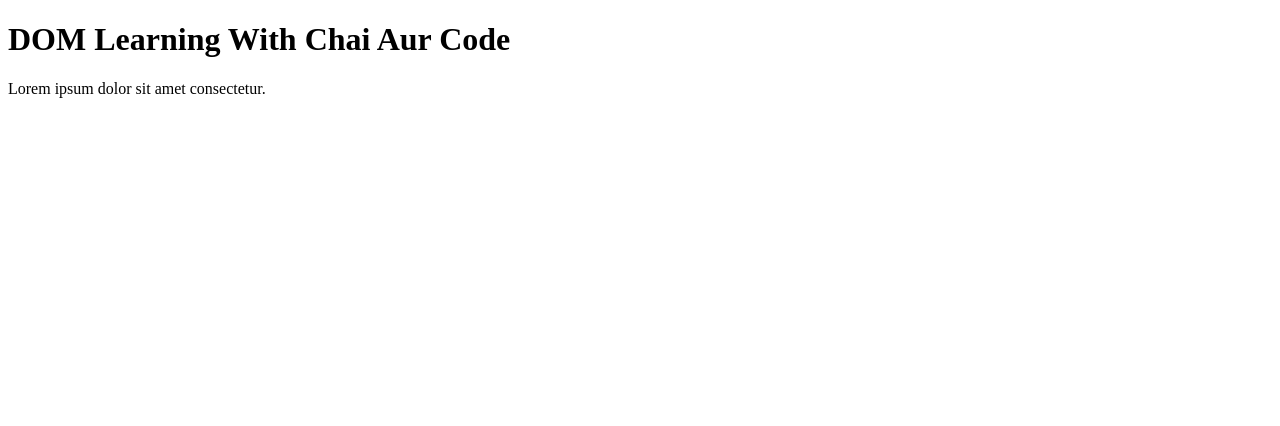
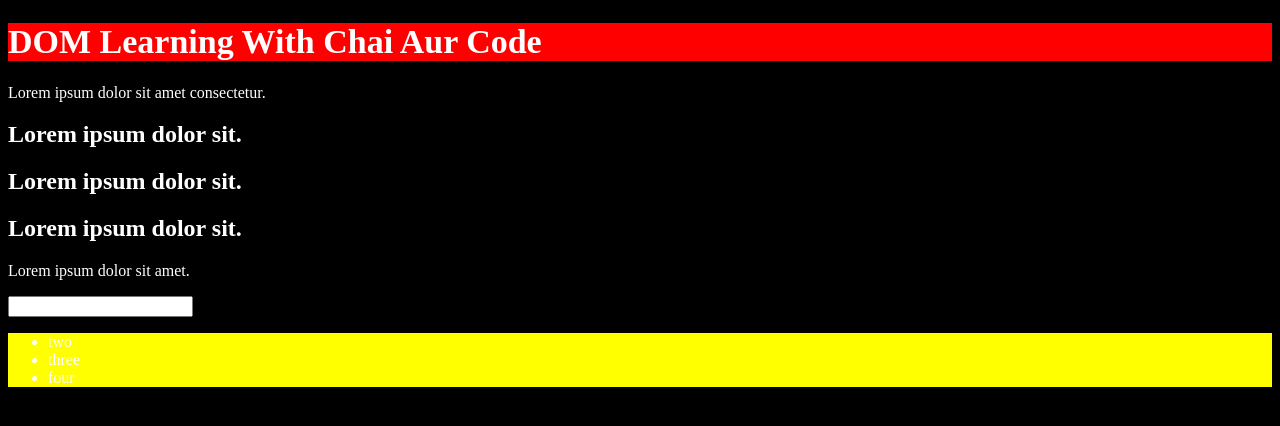
Before and after one commit to devkkaran/JS-Practice, a plain HTML site: page 06_dom/one.html in a window 1280 px wide. Drawn offline with Linux system fonts and the light colour scheme.

Commit message:
20/07/2024

```diff
--- a/05_iterations/three.js
+++ b/05_iterations/three.js
@@ -26,7 +26,7 @@
 
 console.log(map);
 console.log(Object.keys(map));
-
+console.log(map.keys());
 console.log(typeof map);
 
 console.log(map instanceof Object);
--- a/06_dom/one.html
+++ b/06_dom/one.html
@@ -4,10 +4,31 @@
     <meta charset="UTF-8">
 
     <title>DOM - Document Object Model</title>
+
+    <style>
+        .bg-black{
+            background-color: black;
+            color: white;
+
+        }
+    </style>
 </head>
-<body>
-    <h1>DOM Learning With Chai Aur Code</h1>
-    <p> Lorem ipsum dolor sit amet consectetur.
+<body class="bg-black">
+    <h1 id="title" class="heading" style="font-size: 34px; background-color: red;">DOM Learning With Chai Aur Code  <span style = "display: none;"> Test Case
+    </span></h1>
+    <p id ="para"> Lorem ipsum dolor sit amet consectetur.
     </p>
+
+    <h2>Lorem ipsum dolor sit.</h2>
+        <h2>Lorem ipsum dolor sit.</h2>
+        <h2>Lorem ipsum dolor sit.</h2>
+        <p>Lorem ipsum dolor sit amet.</p>
+        <input type="password" name="" id="">
+
+        <ul style = "background-color: yellow;" class="ulasli">
+            <li class="list-item">two</li>
+            <li class="list-item">three</li>
+            <li class="list-item">four</li>
+        </ul>
 </body>
 </html>
```
Also changed, not shown: 05_iterations/six.js (+16 -5 lines), 06_dom/two.html (added, +27 -0 lines), 03_basics/01_functions.js (line endings or trailing spaces).
